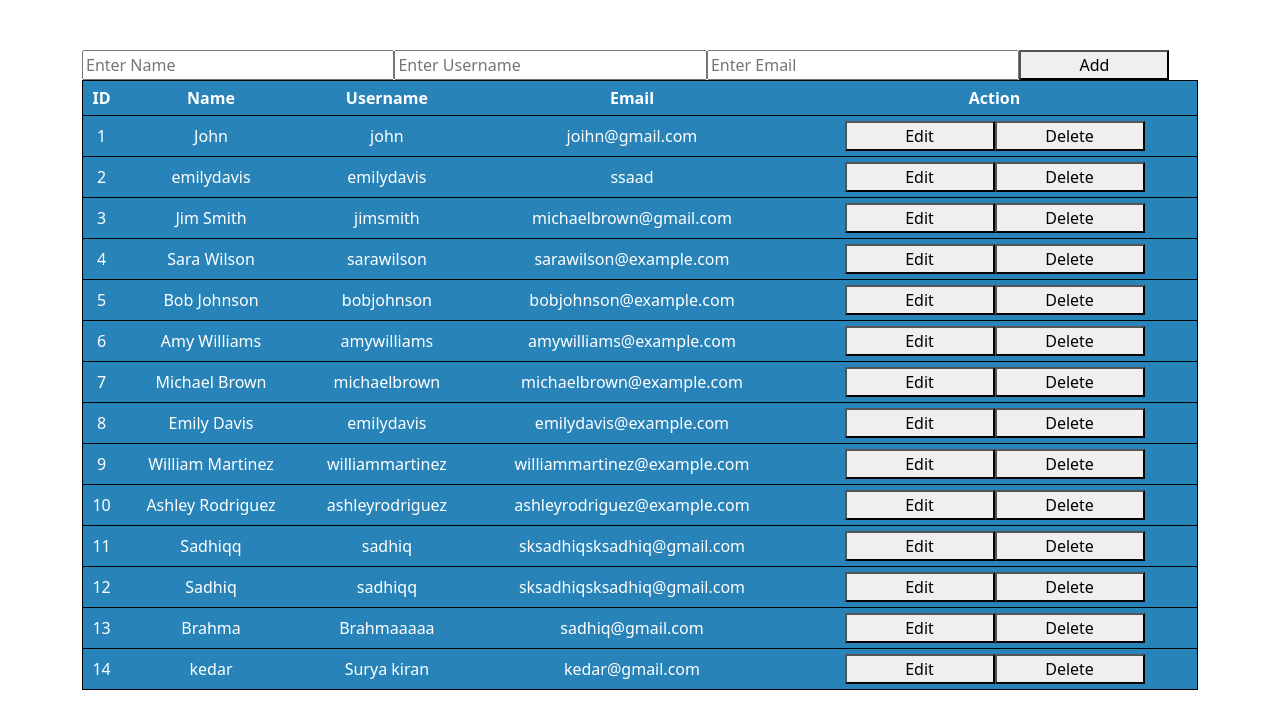
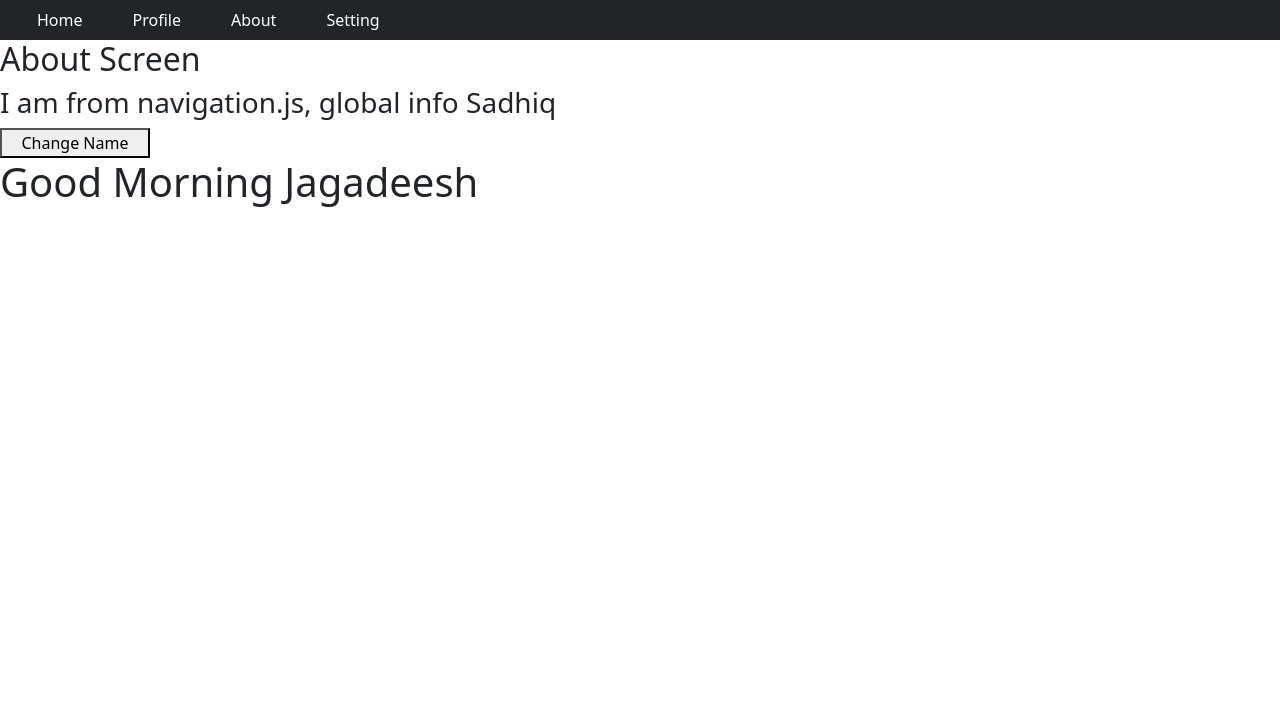
Before and after one commit to Sadhiq786/React_JS, a React (Create React App) app: page /about in a window 1280 px wide. Shown: the top 728 px of the page. Built offline with nearby package versions, Linux system fonts and the light colour scheme; data requests are answered from the project's data file.

Commit message:
Mar-06 updated

```diff
--- a/src/App.js
+++ b/src/App.js
@@ -6,9 +6,8 @@
 function App() {
   return (
     <div>
-      {/* <NavigationStack/> */}
-      {/* <RedirectTask/> */}
-      <Table/>
+      <NavigationStack/>
+
 
     </div>
   );
--- /dev/null
+++ b/src/Components/context/ComponentA.js
@@ -0,0 +1,15 @@
+import React, { useState } from 'react'
+import ComponentB from './ComponentB'
+
+function ComponentA() {
+
+    const[name, setName] =useState("Jagadeesh")
+
+  return (
+    <div>
+        <ComponentB name={name}/>
+    </div>
+  )
+}
+
+export default ComponentA
--- /dev/null
+++ b/src/Components/context/ComponentB.js
@@ -0,0 +1,12 @@
+import React from 'react'
+import ComponentC from './ComponentC'
+
+function ComponentB({name}) {
+  return (
+    <div>
+        <ComponentC name={name}/>
+    </div>
+  )
+}
+
+export default ComponentB
--- /dev/null
+++ b/src/Components/context/ComponentC.js
@@ -0,0 +1,12 @@
+import React from 'react'
+import ComponentD from './ComponentD'
+
+function ComponentC({name}) {
+  return (
+    <div>
+        <ComponentD name={name}/>
+    </div>
+  )
+}
+
+export default ComponentC
--- /dev/null
+++ b/src/Components/context/ComponentD.js
@@ -0,0 +1,12 @@
+import React from 'react'
+import ComponentA from './ComponentA'
+
+function ComponentD({name}) {
+  return (
+    <div>
+        <h1>Good Morning {name}</h1>
+    </div>
+  )
+}
+
+export default ComponentD
--- a/src/Navigation/navigation.js
+++ b/src/Navigation/navigation.js
@@ -1,12 +1,26 @@
 import { BrowserRouter } from "react-router-dom";
 import PostRoute from "./postRoutes/postRoute";
 import PreRoute from "./preRoutes/preRoute";
+import { createContext, useState } from "react";
 
 
+export const UserDetails = createContext()
+
 const NavigationStack = ()=>{
+    const[username, setUsername]=useState("Sadhiq")
+
+    const changeName = ()=>{
+        setUsername("Sameer")
+    }
 
     return(
         <BrowserRouter>
+
+            <UserDetails.Provider value={{
+                // username : username
+                username,
+                changeName
+            }}>
             {
                 true
                 ?
@@ -14,6 +28,7 @@
                 :
                 <PreRoute/>
             }
+             </UserDetails.Provider>
         </BrowserRouter>
     )
 }
--- a/src/Pages/aboutScreen.js
+++ b/src/Pages/aboutScreen.js
@@ -1,10 +1,24 @@
+import { useContext } from "react";
+import ComponentA from "../Components/context/ComponentA";
 import Header from "../Components/navBar/header";
+import { UserDetails } from "../Navigation/navigation";
 
 const AboutScreen=()=>{
+
+    let globalInfo=useContext(UserDetails)
+    console.log(globalInfo)
+
+    const changeName = ()=>{
+        globalInfo.changeName()
+    }
+
     return(
         <>
         <Header/>
         <h2>About Screen</h2>
+        <h3>I am from navigation.js, global info {globalInfo.username}</h3>
+        <button onClick={changeName}>Change Name</button>
+        <ComponentA/>
         </>
     )
 }
--- a/src/Pages/setting-screen.js
+++ b/src/Pages/setting-screen.js
@@ -1,11 +1,15 @@
+import { useContext } from "react";
 import Header from "../Components/navBar/header";
+import { UserDetails } from "../Navigation/navigation";
 
 
 const SettingScreen=()=>{
+    const UserInfo = useContext(UserDetails)
     return(
         <>
         <Header/>
         <h2>Setting Screen</h2>
+        <h5>Settings Screen {UserInfo.username}</h5>
         </>
     )
 }
```
